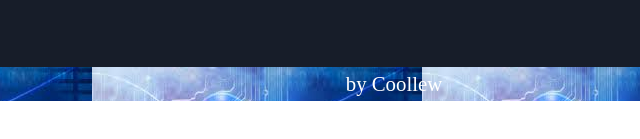
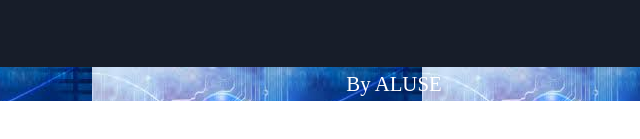
Before and after one commit to jegaar14/ProyectoWeb, a plain HTML site: page NuestratiendaWeb/biz/index.html in a window 1280 px wide. Shown: the part 543-682 px from the top of the page, 246-886 px from the left. Drawn offline with Linux system fonts and the light colour scheme.

Commit message:
Cambio de pie de página

```diff
--- a/NuestratiendaWeb/biz/index.html
+++ b/NuestratiendaWeb/biz/index.html
@@ -73,7 +73,7 @@ Free Layout
 </blockquote>
 <h3>Thank you for visiting</h3>
 </div>
-<div id="footer">by Coollew</div>
+<div id="footer">By ALUSE</div>
 </div>
 </body>
 </html>
```
